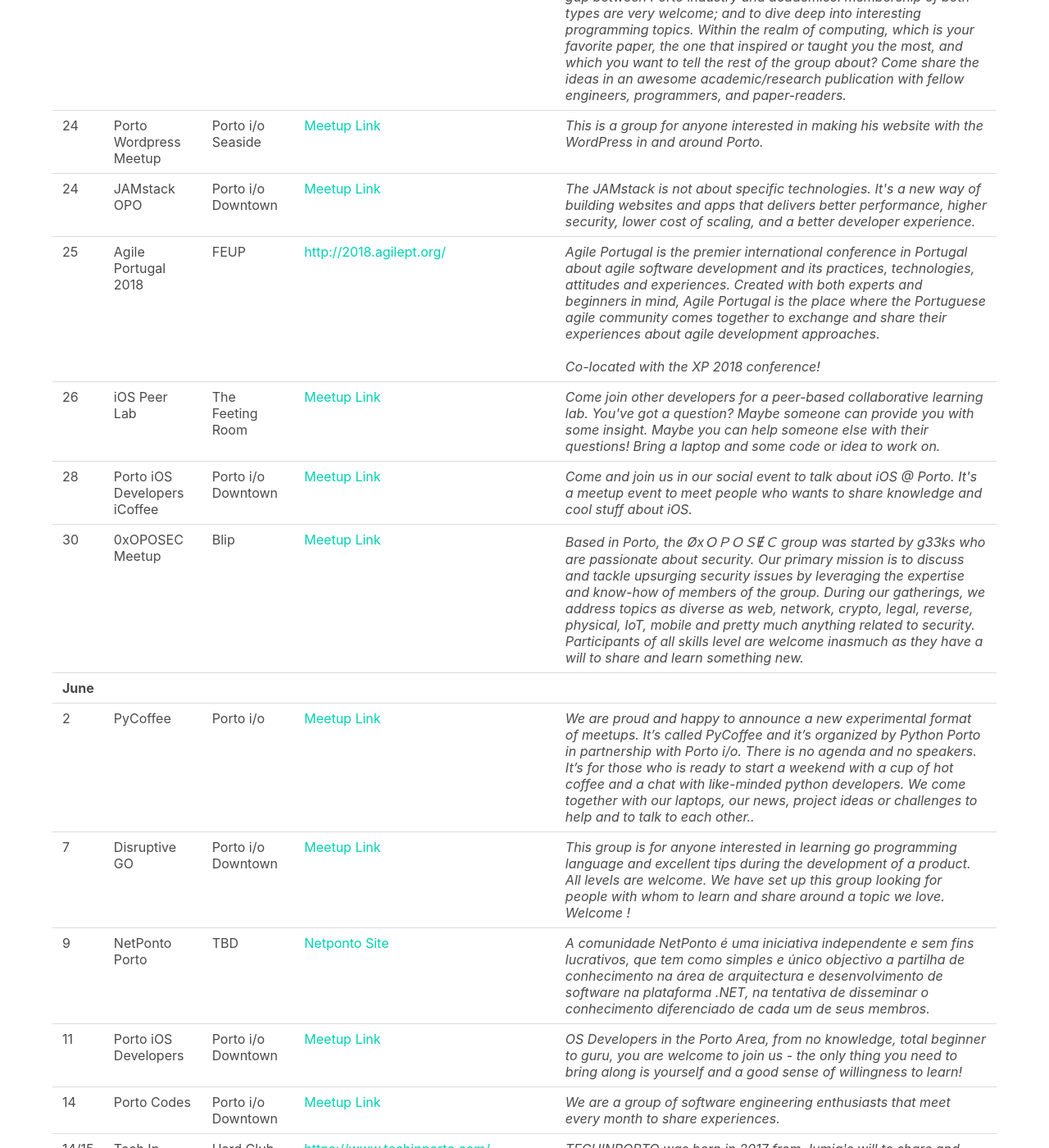
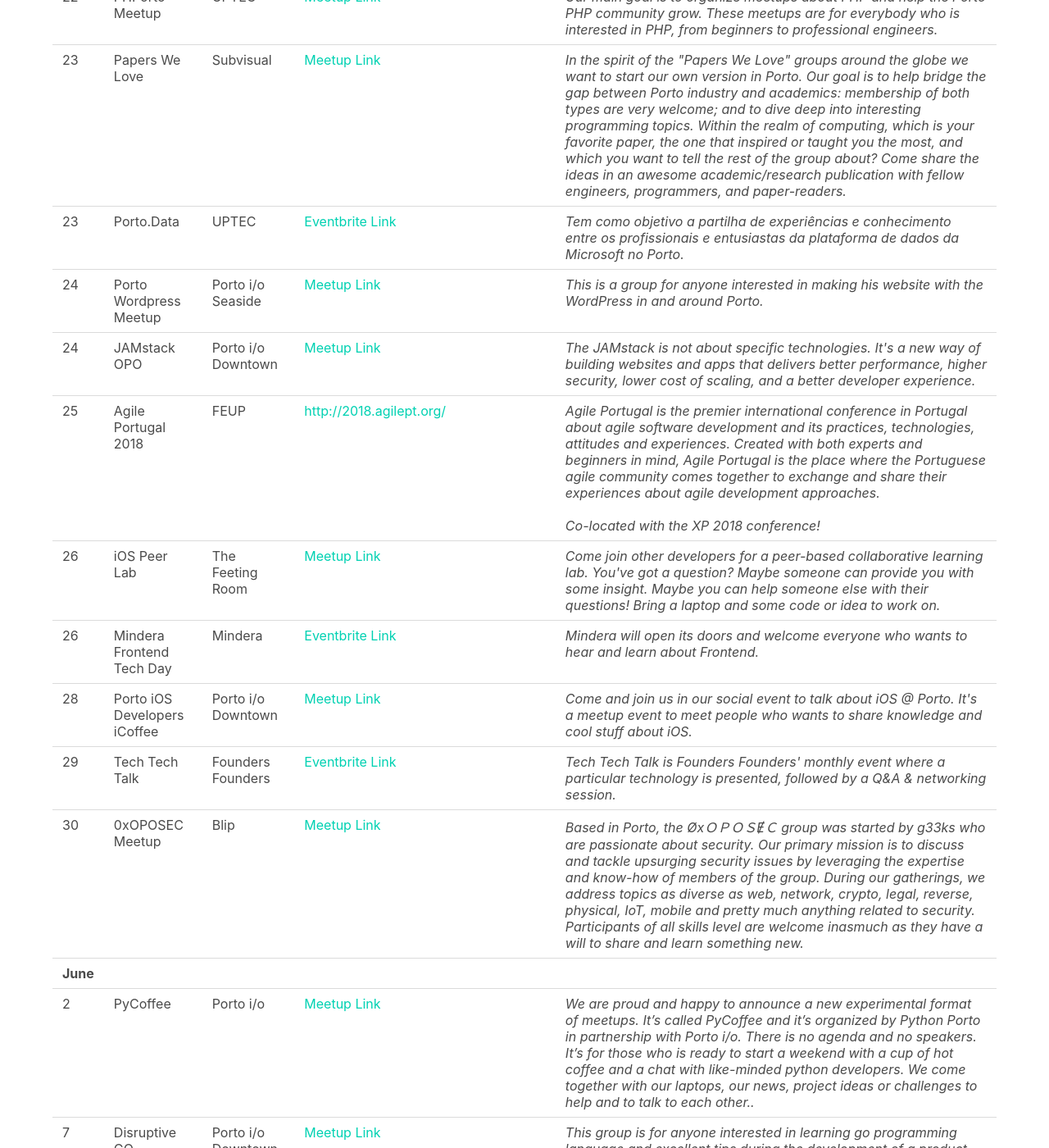
Before and after one commit to DevOpsPorto/devopsporto.github.io, a Jekyll site: the page built from events.html, in a window 1280 px wide and 1400 px high, scrolled down 2750 px. Shown: the whole window at 82% size. Built offline with Jekyll 4.4.1, drawn with Linux system fonts in a browser that asks for light colours; some of the changed text lies outside the part shown.

Commit message:
add eventbrite - based events

```diff
--- a/events.html
+++ b/events.html
@@ -218,6 +218,17 @@
                 </td>
         </tr>
         <tr>
+            <td>19</td>
+            <td>RGPD – Perspetiva de um Ethical Hacker</td>
+            <td>Palácio das Artes</td>
+                <td>
+                    <a href="https://www.eventbrite.pt/e/bilhetes-rgpd-perspetiva-de-um-ethical-hacker-porto-45605343811" target="_blank">Eventbrite Link</a>
+                </td>
+                <td>
+                    <i>Uma nova edição do curso de operacionalização do RGPD, do ponto de vista operacional, agora no Porto. relativamente ao que tem de ser feito para assegurar a conformidade, bem como o que fazer aquando de um ataque.</i>
+                </td>
+        </tr>
+        <tr>
             <td>21-25</td>
             <td>XP 2018</td>
             <td>FEUP</td>
@@ -256,6 +267,17 @@
                         Our goal is to help bridge the gap between Porto industry and academics: membership of both types are very welcome; and to dive deep into interesting programming topics.
 
                         Within the realm of computing, which is your favorite paper, the one that inspired or taught you the most, and which you want to tell the rest of the group about? Come share the ideas in an awesome academic/research publication with fellow engineers, programmers, and paper-readers.</i>
+                </td>
+        </tr>
+        <tr>
+            <td>23</td>
+            <td>Porto.Data</td>
+            <td>UPTEC</td>
+                <td>
+                    <a href="https://www.eventbrite.pt/e/bilhetes-xxxxii-evento-portodata-23-maio-2018-uptec-46171775022" target="_blank">Eventbrite Link</a>
+                </td>
+                <td>
+                    <i>Tem como objetivo a partilha de experiências e conhecimento entre os profissionais e entusiastas da plataforma de dados da Microsoft no Porto.</i>
                 </td>
         </tr>
         <tr>
@@ -309,6 +331,17 @@
             </td>
         </tr>
         <tr>
+            <td>26</td>
+            <td>Mindera Frontend Tech Day</td>
+            <td>Mindera</td>
+            <td>
+                <a href="https://www.eventbrite.pt/e/bilhetes-mindera-frontend-tech-day-45863143898?aff=ebdssbcitybrowse" target="_blank">Eventbrite Link</a>
+            </td>
+            <td>
+                <i> Mindera will open its doors and welcome everyone who wants to hear and learn about Frontend.</i>
+            </td>
+        </tr>
+        <tr>
             <td>28</td>
             <td>Porto iOS Developers iCoffee</td>
             <td>Porto i/o Downtown</td>
@@ -317,6 +350,17 @@
             </td>
             <td>
                 <i>Come and join us in our social event to talk about iOS @ Porto. It's a meetup event to meet people who wants to share knowledge and cool stuff about iOS.</i>
+            </td>
+        </tr>
+        <tr>
+            <td>29</td>
+            <td>Tech Tech Talk</td>
+            <td>Founders Founders</td>
+            <td>
+                <a href="https://www.eventbrite.co.uk/e/tech-tech-talk-19-tickets-45859454864" target="_blank">Eventbrite Link</a>
+            </td>
+            <td>
+                <i>Tech Tech Talk is Founders Founders' monthly event where a particular technology is presented, followed by a Q&A & networking session.</i>
             </td>
         </tr>
         <tr>
```
